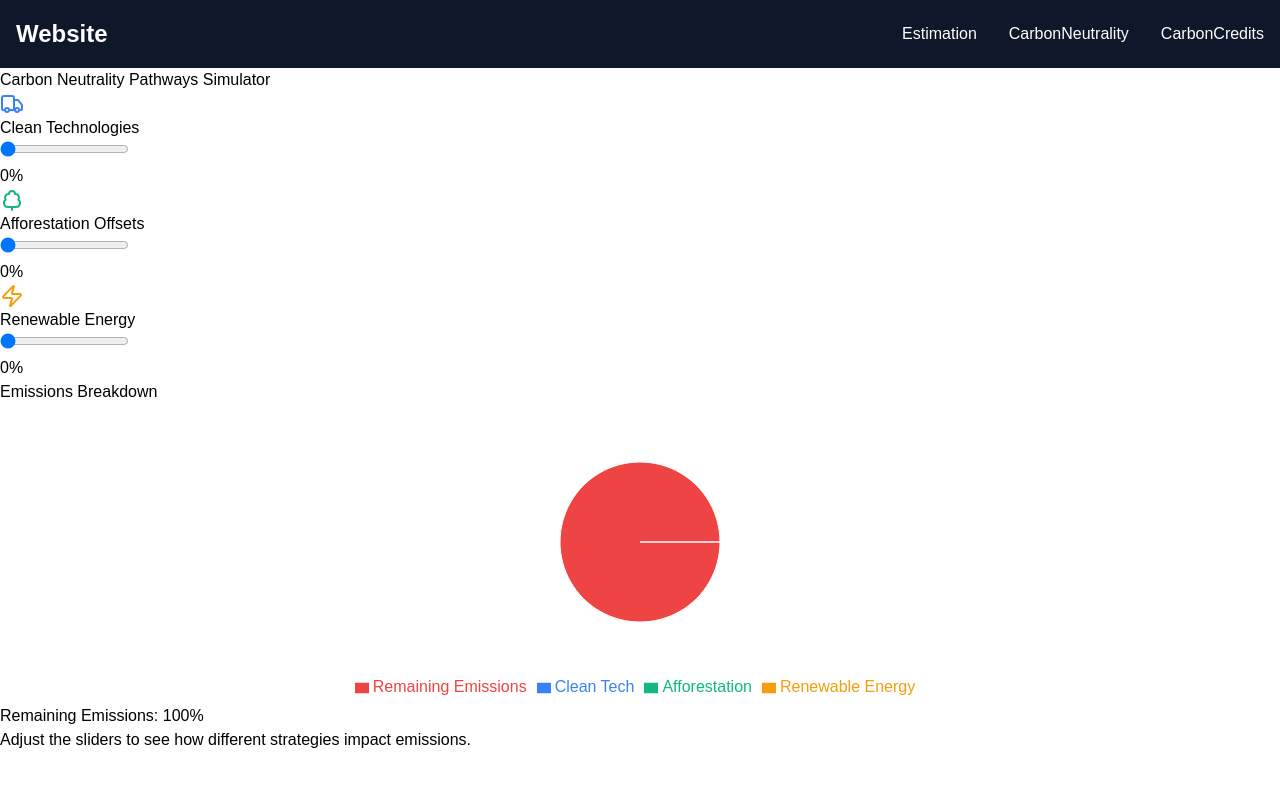
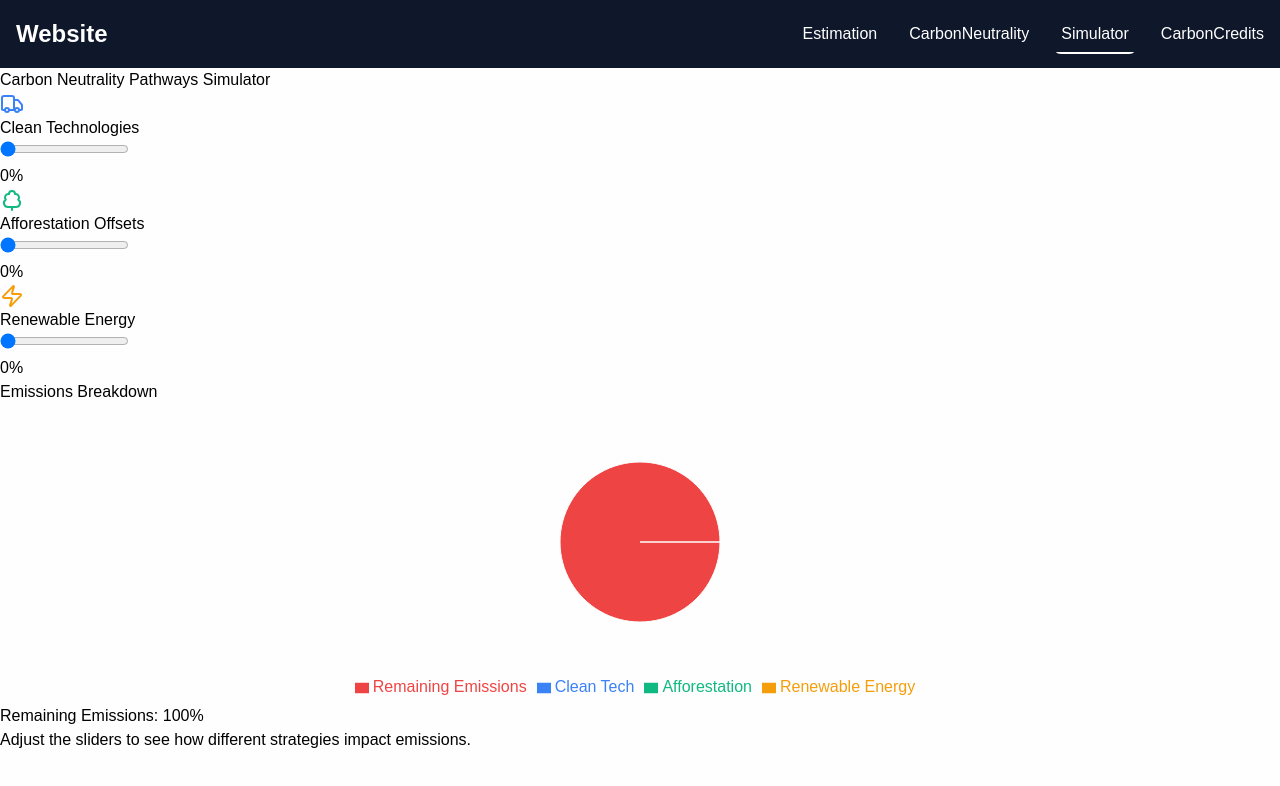
Before and after one commit to YashPatil0105/sih24, a React (Vite) app in the folder frontend/: page /carbonNeutralitySimulator in a window 1280 px wide. Shown: the top 786 px of the page. Built offline with nearby package versions, Linux system fonts and the light colour scheme.

Commit message:
ui changes

```diff
--- a/frontend/index.html
+++ b/frontend/index.html
@@ -4,7 +4,7 @@
     <meta charset="UTF-8" />
     <link rel="icon" type="image/svg+xml" href="/vite.svg" />
     <meta name="viewport" content="width=device-width, initial-scale=1.0" />
-    <title>Vite + React</title>
+    <title>Sih24</title>
   </head>
   <body>
     <div id="root"></div>
--- a/frontend/src/components/Navbar.jsx
+++ b/frontend/src/components/Navbar.jsx
@@ -23,6 +23,9 @@ export const Navbar = () => {
         <li>
           <NavLink to="/carbonNeutrality">CarbonNeutrality</NavLink>
         </li>
+        <li>
+          <NavLink to="/carbonNeutralitySimulator">Simulator</NavLink>
+        </li>
 
         <li>
           <NavLink to="/carbonCredits">CarbonCredits</NavLink>
--- a/frontend/src/components/pages/CarbonNeutralitySimulator.jsx
+++ b/frontend/src/components/pages/CarbonNeutralitySimulator.jsx
@@ -40,8 +40,8 @@ export const CarbonNeutralitySimulator = () => {
   );
 
   return (
-    <div className="p-6 max-w-4xl mx-auto">
-      <h1 className="text-3xl font-bold mb-6 text-center">Carbon Neutrality Pathways Simulator</h1>
+    <div className="p-6 max-w-6xl mx-auto">
+      <h1 className="text-3xl font-bold mb-10 text-center">Carbon Neutrality Pathways Simulator</h1>
       <div className="grid grid-cols-1 md:grid-cols-2 gap-6">
         <div>
           <StrategyCard
```
